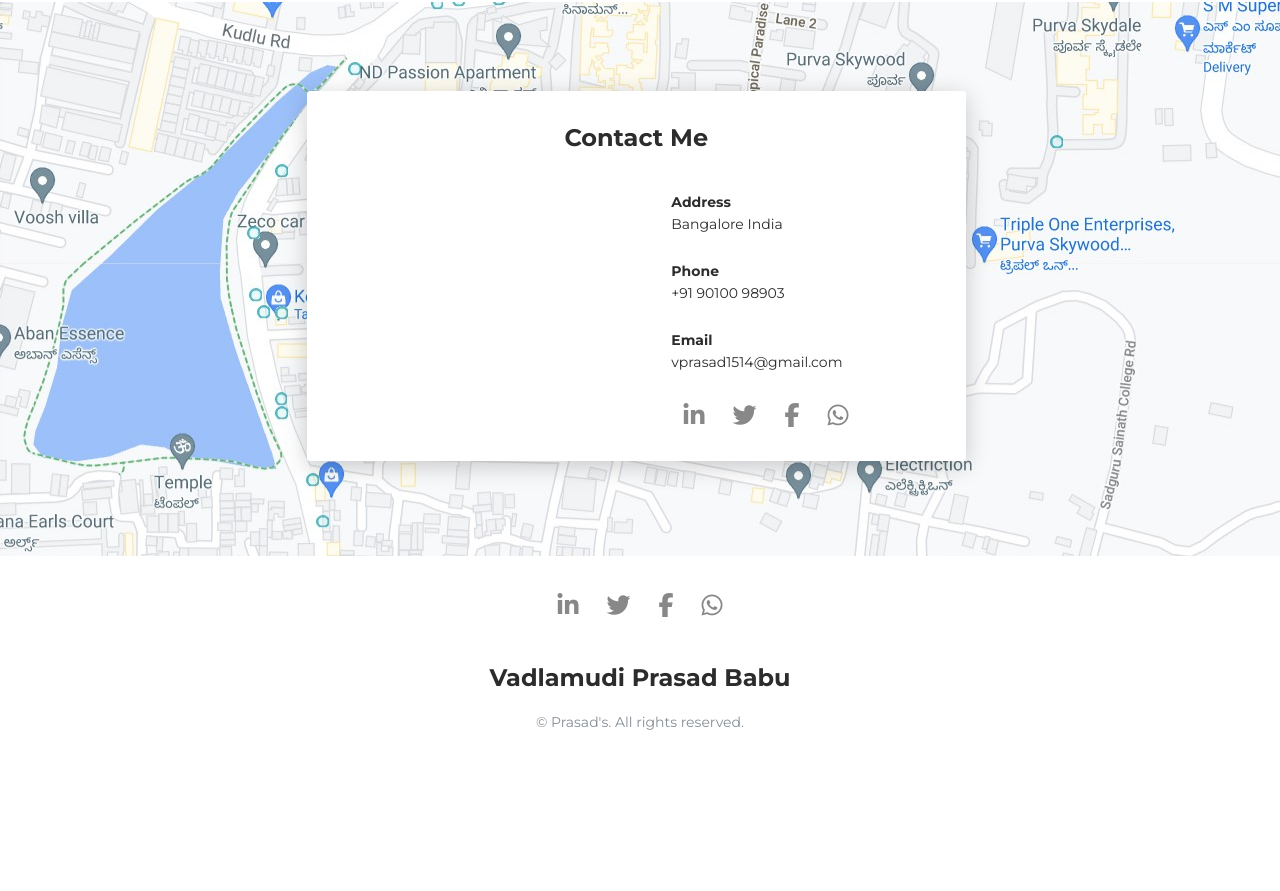
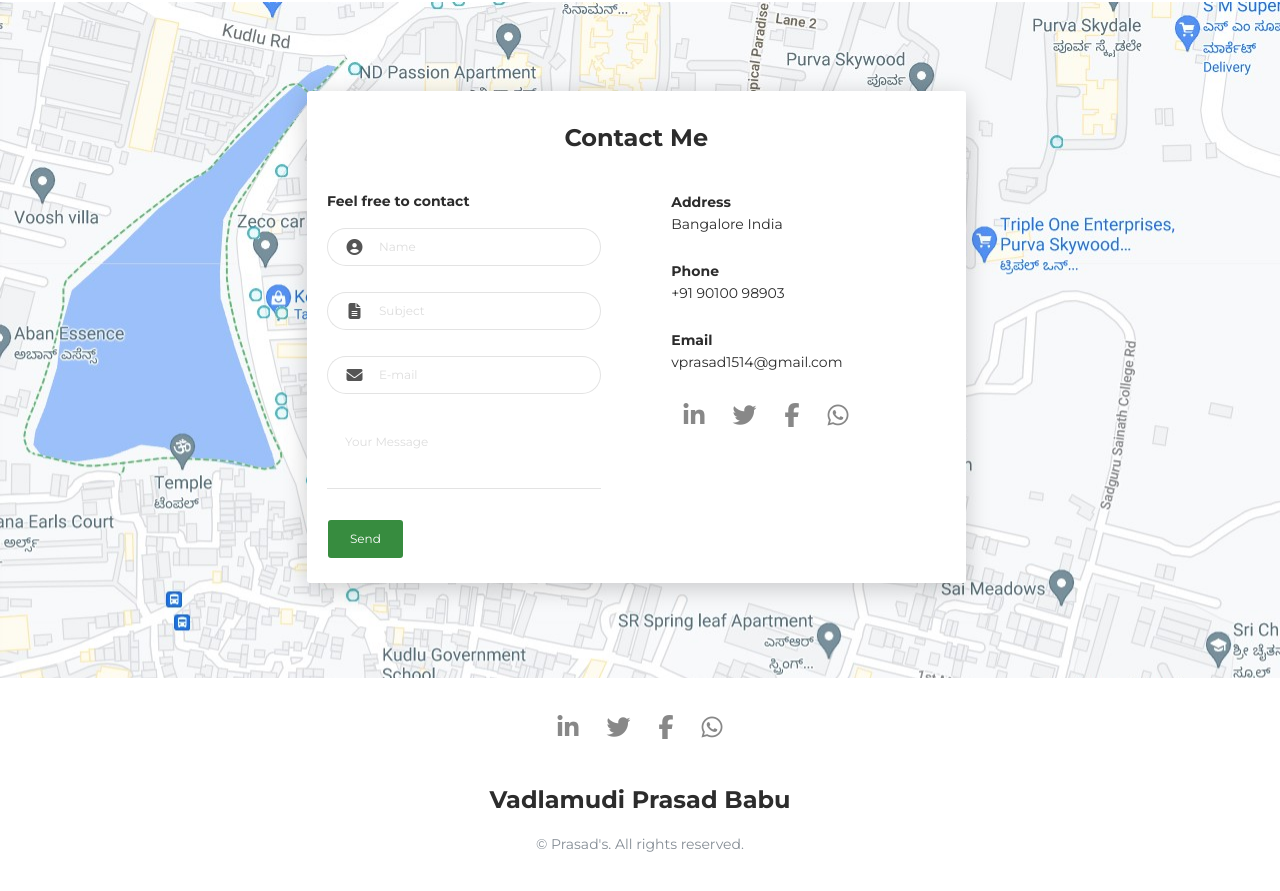
Before and after one commit to prasadunique/blog, a plain HTML site: page index.html in a window 1280 px wide. Shown: the part 4555-5446 px from the top of the page. Before the commit the page ends 5328 px from the top, so only its background shows below. Drawn offline with Linux system fonts and the light colour scheme.

Commit message:
Update index.html

```diff
--- a/index.html
+++ b/index.html
@@ -402,6 +402,42 @@ Recognised by UGC, the University houses a library, hostels, transportation faci
               <div class="row">
                 <div class="col-md-6">
                   <div class="card-body">
+                    <form action="https://www.linkedin.com/in/prasad-babu-vadlamudi-634627192" method="POST">
+                      <div class="p pb-3"><strong>Feel free to contact </strong></div>
+                      <div class="row mb-3">
+                        <div class="col">
+                          <div class="input-group"><span class="input-group-addon"><i class="fa fa-user-circle"></i></span>
+                            <input class="form-control" type="text" name="name" placeholder="Name" required="required"/>
+                          </div>
+                        </div>
+                      </div>
+                      <div class="row mb-3">
+                        <div class="col">
+                          <div class="input-group"><span class="input-group-addon"><i class="fa fa-file-text"></i></span>
+                            <input class="form-control" type="text" name="Subject" placeholder="Subject" required="required"/>
+                          </div>
+                        </div>
+                      </div>
+                      <div class="row mb-3">
+                        <div class="col">
+                          <div class="input-group"><span class="input-group-addon"><i class="fa fa-envelope"></i></span>
+                            <input class="form-control" type="email" name="_replyto" placeholder="E-mail" required="required"/>
+                          </div>
+                        </div>
+                      </div>
+                      <div class="row mb-3">
+                        <div class="col">
+                          <div class="form-group">
+                            <textarea class="form-control" name="message" placeholder="Your Message" required="required"></textarea>
+                          </div>
+                        </div>
+                      </div>
+                      <div class="row">
+                        <div class="col">
+                          <button class="btn btn-primary" type="submit">Send</button>
+                        </div>
+                      </div>
+                    </form>
 
                   </div>
                 </div>
```
